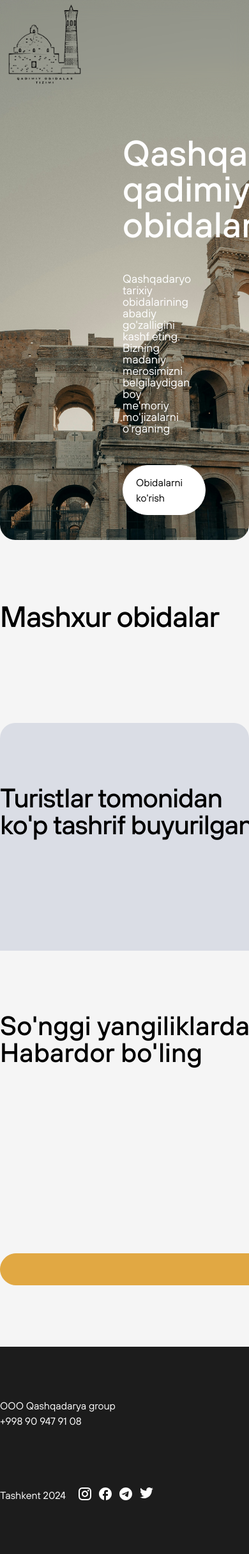
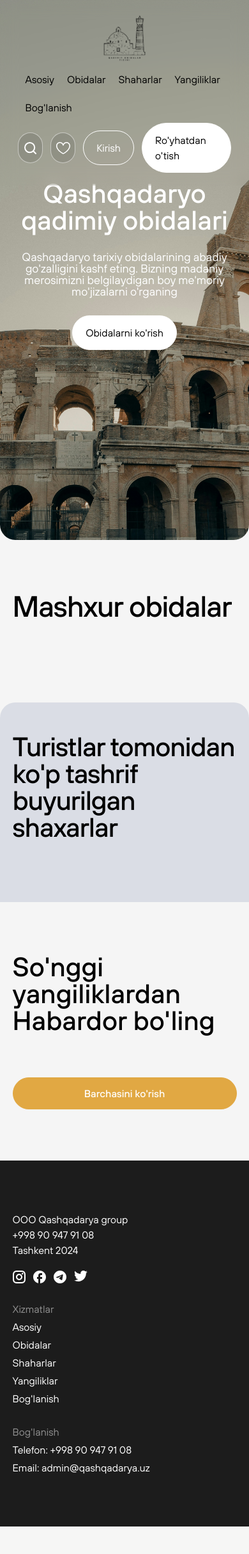
Before and after one commit to Rustam-Fozilov/historical-monuments, a Django app: page / in a window 390 px wide; the page is wider, and only the part inside the window is pictured. Shown: that part at 64% size. After the commit the page ends 2386 px from the top of that part, so only its background shows below. Run offline with Django 5.2, Linux system fonts and the light colour scheme; data that the repository does not hold is empty.

Commit message:
responsive: for mobile

```diff
--- a/static/input.css
+++ b/static/input.css
@@ -27,3 +27,9 @@
 html, body {
     background-color: #f5f5f5;
 }
+
+@media only screen and (max-width: 1536px) {
+    .container {
+        width: 90%;
+    }
+}
--- a/static/styles.css
+++ b/static/styles.css
@@ -556,39 +556,6 @@ video {
 
 .container {
   width: 100%;
-}
-
-@media (min-width: 640px) {
-  .container {
-    max-width: 640px;
-  }
-}
-
-@media (min-width: 768px) {
-  .container {
-    max-width: 768px;
-  }
-}
-
-@media (min-width: 1024px) {
-  .container {
-    max-width: 1024px;
-  }
-}
-
-@media (min-width: 1280px) {
-  .container {
-    max-width: 1280px;
-  }
-}
-
-@media (min-width: 1536px) {
-  .container {
-    max-width: 1536px;
-  }
-}
-
-.container {
   width: 1520px;
   margin: 0 auto;
 }
@@ -623,6 +590,10 @@ video {
 
 .top-\[30\%\] {
   top: 30%;
+}
+
+.top-\[33\%\] {
+  top: 33%;
 }
 
 .z-10 {
@@ -1129,6 +1100,10 @@ video {
   padding-top: 3rem;
 }
 
+.pt-56 {
+  padding-top: 14rem;
+}
+
 .text-center {
   text-align: center;
 }
@@ -1229,10 +1204,6 @@ video {
 
 .opacity-50 {
   opacity: 0.5;
-}
-
-.opacity-60 {
-  opacity: 0.6;
 }
 
 .shadow {
@@ -1296,6 +1267,12 @@ html, body {
   background-color: #f5f5f5;
 }
 
+@media only screen and (max-width: 1536px) {
+  .container {
+    width: 90%;
+  }
+}
+
 .hover\:border-none:hover {
   border-style: none;
 }
@@ -1347,21 +1324,126 @@ html, body {
   box-shadow: var(--tw-ring-offset-shadow), var(--tw-ring-shadow), var(--tw-shadow, 0 0 #0000);
 }
 
-@media (min-width: 640px) {
-  .sm\:max-w-md {
-    max-width: 28rem;
-  }
-
-  .sm\:p-8 {
-    padding: 2rem;
-  }
-
-  .sm\:text-sm {
-    font-size: 18px;
-  }
-}
-
-@media (min-width: 768px) {
+@media (max-width: 1280px) {
+  .xl\:ml-12 {
+    margin-left: 3rem;
+  }
+
+  .xl\:w-\[90\%\] {
+    width: 90%;
+  }
+
+  .xl\:items-center {
+    align-items: center;
+  }
+
+  .xl\:gap-7 {
+    gap: 1.75rem;
+  }
+
+  .xl\:p-0 {
+    padding: 0px;
+  }
+
+  .xl\:text-center {
+    text-align: center;
+  }
+
+  .xl\:text-xl {
+    font-size: 42px;
+  }
+}
+
+@media (max-width: 1024px) {
+  .lg\:top-1\/3 {
+    top: 33.333333%;
+  }
+
+  .lg\:mt-12 {
+    margin-top: 3rem;
+  }
+
+  .lg\:h-\[300px\] {
+    height: 300px;
+  }
+
+  .lg\:w-\[90\%\] {
+    width: 90%;
+  }
+
+  .lg\:w-5 {
+    width: 1.25rem;
+  }
+
+  .lg\:w-12 {
+    width: 3rem;
+  }
+
+  .lg\:w-20 {
+    width: 5rem;
+  }
+
+  .lg\:w-full {
+    width: 100%;
+  }
+
+  .lg\:flex-col {
+    flex-direction: column;
+  }
+
+  .lg\:gap-5 {
+    gap: 1.25rem;
+  }
+
+  .lg\:gap-3 {
+    gap: 0.75rem;
+  }
+
+  .lg\:gap-7 {
+    gap: 1.75rem;
+  }
+
+  .lg\:p-3 {
+    padding: 0.75rem;
+  }
+
+  .lg\:p-5 {
+    padding: 1.25rem;
+  }
+
+  .lg\:py-0 {
+    padding-top: 0px;
+    padding-bottom: 0px;
+  }
+
+  .lg\:py-2 {
+    padding-top: 0.5rem;
+    padding-bottom: 0.5rem;
+  }
+
+  .lg\:py-3 {
+    padding-top: 0.75rem;
+    padding-bottom: 0.75rem;
+  }
+
+  .lg\:pe-5 {
+    padding-inline-end: 1.25rem;
+  }
+
+  .lg\:pt-5 {
+    padding-top: 1.25rem;
+  }
+
+  .lg\:text-\[14px\] {
+    font-size: 14px;
+  }
+
+  .lg\:text-\[16px\] {
+    font-size: 16px;
+  }
+}
+
+@media (max-width: 768px) {
   .md\:mt-0 {
     margin-top: 0px;
   }
@@ -1377,28 +1459,130 @@ html, body {
   }
 }
 
-@media (min-width: 1024px) {
-  .lg\:w-\[90\%\] {
-    width: 90%;
-  }
-
-  .lg\:py-0 {
-    padding-top: 0px;
-    padding-bottom: 0px;
-  }
-
-  .lg\:pe-5 {
-    padding-inline-end: 1.25rem;
-  }
-
-  .lg\:pt-5 {
-    padding-top: 1.25rem;
-  }
-}
-
-@media (min-width: 1280px) {
-  .xl\:p-0 {
-    padding: 0px;
+@media (max-width: 640px) {
+  .sm\:ml-0 {
+    margin-left: 0px;
+  }
+
+  .sm\:mt-5 {
+    margin-top: 1.25rem;
+  }
+
+  .sm\:mb-5 {
+    margin-bottom: 1.25rem;
+  }
+
+  .sm\:mt-12 {
+    margin-top: 3rem;
+  }
+
+  .sm\:hidden {
+    display: none;
+  }
+
+  .sm\:h-24 {
+    height: 6rem;
+  }
+
+  .sm\:h-\[500px\] {
+    height: 500px;
+  }
+
+  .sm\:h-\[300px\] {
+    height: 300px;
+  }
+
+  .sm\:h-\[250px\] {
+    height: 250px;
+  }
+
+  .sm\:w-full {
+    width: 100%;
+  }
+
+  .sm\:max-w-md {
+    max-width: 28rem;
+  }
+
+  .sm\:max-w-full {
+    max-width: 100%;
+  }
+
+  .sm\:flex-col {
+    flex-direction: column;
+  }
+
+  .sm\:gap-5 {
+    gap: 1.25rem;
+  }
+
+  .sm\:gap-7 {
+    gap: 1.75rem;
+  }
+
+  .sm\:gap-12 {
+    gap: 3rem;
+  }
+
+  .sm\:p-8 {
+    padding: 2rem;
+  }
+
+  .sm\:py-12 {
+    padding-top: 3rem;
+    padding-bottom: 3rem;
+  }
+
+  .sm\:py-20 {
+    padding-top: 5rem;
+    padding-bottom: 5rem;
+  }
+
+  .sm\:py-16 {
+    padding-top: 4rem;
+    padding-bottom: 4rem;
+  }
+
+  .sm\:py-60 {
+    padding-top: 15rem;
+    padding-bottom: 15rem;
+  }
+
+  .sm\:py-56 {
+    padding-top: 14rem;
+    padding-bottom: 14rem;
+  }
+
+  .sm\:pt-36 {
+    padding-top: 9rem;
+  }
+
+  .sm\:pt-48 {
+    padding-top: 12rem;
+  }
+
+  .sm\:pt-56 {
+    padding-top: 14rem;
+  }
+
+  .sm\:pt-60 {
+    padding-top: 15rem;
+  }
+
+  .sm\:text-sm {
+    font-size: 18px;
+  }
+
+  .sm\:text-lg {
+    font-size: 36px;
+  }
+
+  .sm\:text-xl {
+    font-size: 42px;
+  }
+
+  .sm\:text-md {
+    font-size: 22px;
   }
 }
 
--- a/templates/apps/home/index.html
+++ b/templates/apps/home/index.html
@@ -18,12 +18,12 @@ Home page
             {% load static %}
             <img class="w-full rounded-b-3xl h-full object-cover transform scale-x-[-1]" src="{% static 'images/banner.jpg' %}" alt="banner image">
         </div>
-        <div class="text-white absolute top-1/4 ml-48 w-1/3 flex flex-col gap-12">
-            <div class="font-tt-medium leading-none text-2xl text">
+        <div id="header_title" class="text-white absolute top-1/4 ml-48 w-1/3 flex flex-col gap-12 xl:ml-12 xl:w-[90%] xl:items-center xl:gap-7 lg:top-1/3">
+            <div class="font-tt-medium leading-none text-2xl xl:text-center xl:text-xl">
                 Qashqadaryo qadimiy
                 obidalari
             </div>
-            <p class="font-tt-regular leading-none text-sm w-[75%]">
+            <p class="font-tt-regular leading-none text-sm w-[75%] xl:text-center sm:w-full">
                 Qashqadaryo tarixiy obidalarining abadiy go'zalligini kashf eting. Bizning madaniy merosimizni belgilaydigan boy me'moriy mo'jizalarni o'rganing
             </p>
             <a href="/monuments/" class="bg-white border border-white text-black w-fit px-5 py-3.5 rounded-full font-tt-regular hover:bg-transparent hover:text-white transition duration-300">Obidalarni ko'rish</a>
@@ -31,7 +31,7 @@ Home page
     </div>
 
     {# SECTION 2 #}
-    <div class="py-24">
+    <div class="py-24 sm:py-20">
         <div class="container">
             <div class="font-tt-medium text-[46px] leading-none tracking-tight">
                Mashxur obidalar
@@ -60,15 +60,15 @@ Home page
 
     {# SECTION 3#}
     <div class="rounded-t-3xl bg-[#DADDE5FF]">
-        <div class="container py-24">
-            <div class="flex flex-col gap-20">
+        <div class="container py-24 sm:py-12">
+            <div class="flex flex-col gap-20 sm:gap-12">
                 <div class="font-tt-medium text-xl text-black leading-none tracking-tight">
                     Turistlar tomonidan <br>
                     ko'p tashrif buyurilgan shaxarlar
                 </div>
-                <div class="flex justify-between flex-wrap">
+                <div class="flex justify-between flex-wrap sm:flex-col sm:gap-5">
                     {% for city in cities %}
-                        <a href="/cities/{{ city.id }}/" class="w-[32.55%] bg-white rounded-2xl h-full flex flex-col cursor-pointer">
+                        <a href="/cities/{{ city.id }}/" class="w-[32.55%] bg-white rounded-2xl h-full flex flex-col cursor-pointer sm:w-full">
                             <div class="h-[400px] w-full">
                                <img class="w-full h-full object-cover rounded-t-2xl" src="https://obidalar.uz/media/{{ city.image }}" alt="">
                             </div>
@@ -90,19 +90,19 @@ Home page
 
     {# SECTION 4#}
     <div>
-        <div class="container py-24">
+        <div class="container py-24 sm:py-20">
             <div>
                 <h1 class="font-tt-medium text-xl leading-none">
                 So'nggi yangiliklardan<br>
                 Habardor bo'ling
                 </h1>
             </div>
-            <div class="flex justify-between gap-1 flex-wrap mt-12">
-                <div class="w-[70%] flex flex-col justify-between gap-3">
-                    <div class="flex flex-wrap justify-between gap-4">
+            <div class="flex justify-between gap-1 flex-wrap mt-12 sm:flex-col">
+                <div class="w-[70%] flex flex-col justify-between gap-3 sm:w-full">
+                    <div class="flex flex-wrap justify-between gap-4 sm:flex-col">
                         {% for new in news %}
-                        <a href="/news/{{ new.id }}" class="bg-white w-[49%] rounded-2xl p-5 flex flex-col gap-7">
-                            <div class="w-12 h-12">
+                        <a href="/news/{{ new.id }}" class="bg-white w-[49%] rounded-2xl p-5 flex flex-col gap-7 sm:w-full">
+                            <div class="w-12 h-12 sm:w-full sm:h-24">
                                <img class="w-full h-full object-cover rounded-xl" src="https://obidalar.uz/media/{{ new.image }}" alt="">
                             </div>
                             <div class="font-tt-medium text-md text-ellipsis text-nowrap overflow-hidden">
@@ -113,7 +113,7 @@ Home page
                     </div>
                     <a href="/news/" class="mt-2 font-tt-medium bg-[#e1a843] text-center border border-[#e1a843] text-white py-3 rounded-full hover:bg-transparent hover:text-[#e1a843] transition duration-300">Barchasini ko'rish</a>
                 </div>
-                <div class="w-[29%]">
+                <div class="w-[29%] sm:w-full sm:hidden">
                    <img class="w-full h-full object-cover rounded-2xl" src="{% static 'images/news_banner.jpg' %}" alt="">
                 </div>
             </div>
@@ -150,3 +150,15 @@ responsive:{
 </script>
 
 {% endblock %}
+
+{% block style %}
+<style>
+@media screen and (max-width: 640px) {
+    #header_title {
+        margin: 0;
+        text-align: center;
+        width: 100%;
+    }
+}
+</style>
+{% endblock %}
--- a/templates/components/footer.html
+++ b/templates/components/footer.html
@@ -1,11 +1,11 @@
 <div class="bg-[#1c1c1c] text-white py-20 font-tt-regular">
-    <footer class="container flex justify-between">
+    <footer class="container flex justify-between lg:flex-col lg:gap-7">
         <div class="flex flex-col justify-between">
             <div>
             OOO Qashqadarya group <br>
             +998 90 947 91 08
             </div>
-            <div class="flex gap-5">
+            <div class="flex gap-5 lg:flex-col">
                 <div>
                 Tashkent 2024
                 </div>
@@ -33,7 +33,7 @@
                 </div>
             </div>
         </div>
-        <div class="flex gap-36">
+        <div class="flex gap-36 sm:flex-col sm:gap-7">
             <div class="flex flex-col gap-1">
                 <div class="opacity-50">Xizmatlar</div>
                 <a href="/" class="cursor-pointer hover:opacity-70 transition duration-300">Asosiy</a>
--- a/templates/components/navbar.html
+++ b/templates/components/navbar.html
@@ -1,12 +1,12 @@
 <div class="fixed z-10 w-full backdrop-blur-md">
-    <div class="flex justify-between items-center container">
+    <div class="flex justify-between items-center container lg:flex-col lg:gap-3 lg:p-5">
         <a href="/">
             <span>
             {% load static %}
-            <img width="140" src="{% static 'images/logo2.png' %}" alt="Logo">
+            <img width="140" src="{% static 'images/logo2.png' %}" alt="Logo" class="lg:w-20">
             </span>
         </a>
-        <div class="flex gap-5 font-tt-regular text-black text-sm">
+        <div class="flex gap-5 font-tt-regular text-black text-sm lg:text-[16px] flex-wrap">
             <a href="/" class="cursor-pointer hover:opacity-70 transition duration-300">Asosiy</a>
             <a href="/monuments/" class="cursor-pointer hover:opacity-70 transition duration-300">Obidalar</a>
             <a href="/cities/" class="cursor-pointer hover:opacity-70 transition duration-300">Shaharlar</a>
@@ -33,7 +33,7 @@
             </a>
             {% endif %}
             {% if user.is_authenticated %}
-            <a href="/logout/" class="bg-white cursor-pointer border border-white text-sm text-black w-fit px-5 py-3.5 rounded-full font-tt-regular">
+            <a href="/logout/" class="bg-white cursor-pointer border border-white text-sm text-black w-fit px-5 py-3.5 rounded-full font-tt-regular lg:py-3">
                 Chiqish
             </a>
             {% else %}
--- a/templates/layouts/main.html
+++ b/templates/layouts/main.html
@@ -10,6 +10,9 @@
     {% block head %}
     {% endblock %}
     <title>{% block title %} Base title {% endblock %}</title>
+
+    {% block style %}
+    {% endblock %}
 </head>
 <body>
     {% include 'components/navbar.html' %}
```
Also changed, not shown: tailwind.config.js (+7 -0 lines), templates/apps/cities/index.html (+5 -5 lines), templates/apps/cities/show.html (+8 -8 lines), templates/apps/home/contact.html (+10 -10 lines), templates/apps/monuments/index.html (+5 -5 lines), templates/apps/monuments/show.html (+9 -9 lines), templates/apps/news/index.html (+4 -4 lines), templates/apps/news/show.html (+9 -9 lines).
